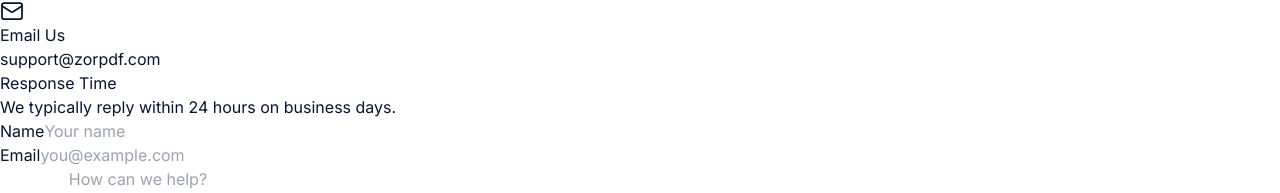
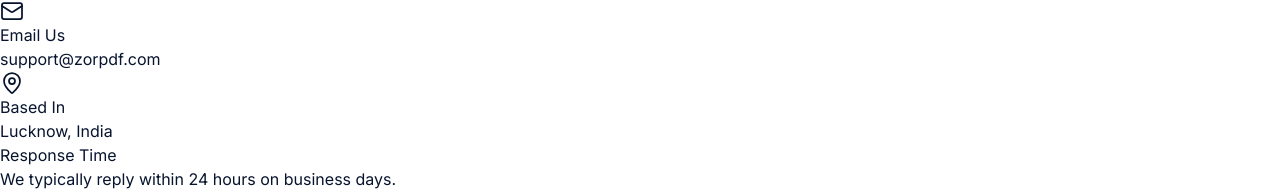
Before and after one commit to aahan41/zorpdf1, a Next.js app: page /contact in a window 1280 px wide. Shown: the part 210-403 px from the top of the page. Built offline with nearby package versions, Linux system fonts and the light colour scheme; no server answers.

Commit message:
Update page.tsx

```diff
--- a/app/contact/page.tsx
+++ b/app/contact/page.tsx
@@ -2,7 +2,7 @@
 
 import { useState } from 'react';
 import { motion } from 'framer-motion';
-import { Mail, Loader2, CheckCircle2, ArrowLeft } from 'lucide-react';
+import { Mail, MapPin, Loader2, CheckCircle2, ArrowLeft } from 'lucide-react';
 import Navbar from '@/components/sections/Navbar';
 import Footer from '@/components/sections/Footer';
 
@@ -11,6 +11,11 @@ const contactInfo = [
     icon: Mail,
     title: 'Email Us',
     detail: 'support@zorpdf.com',
+  },
+  {
+    icon: MapPin,
+    title: 'Based In',
+    detail: 'Lucknow, India',
   },
 ];
 
```
